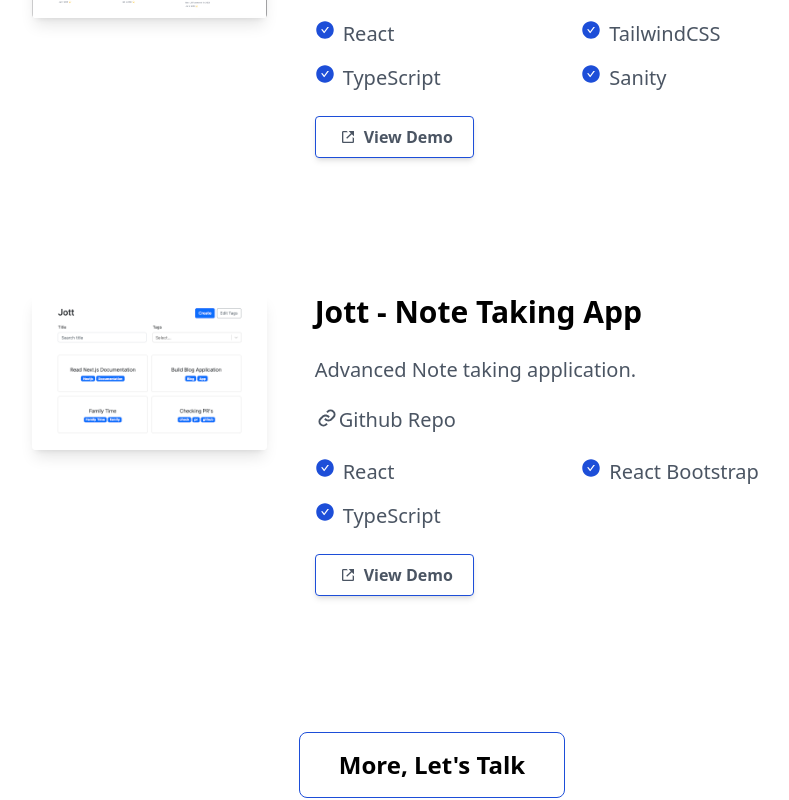
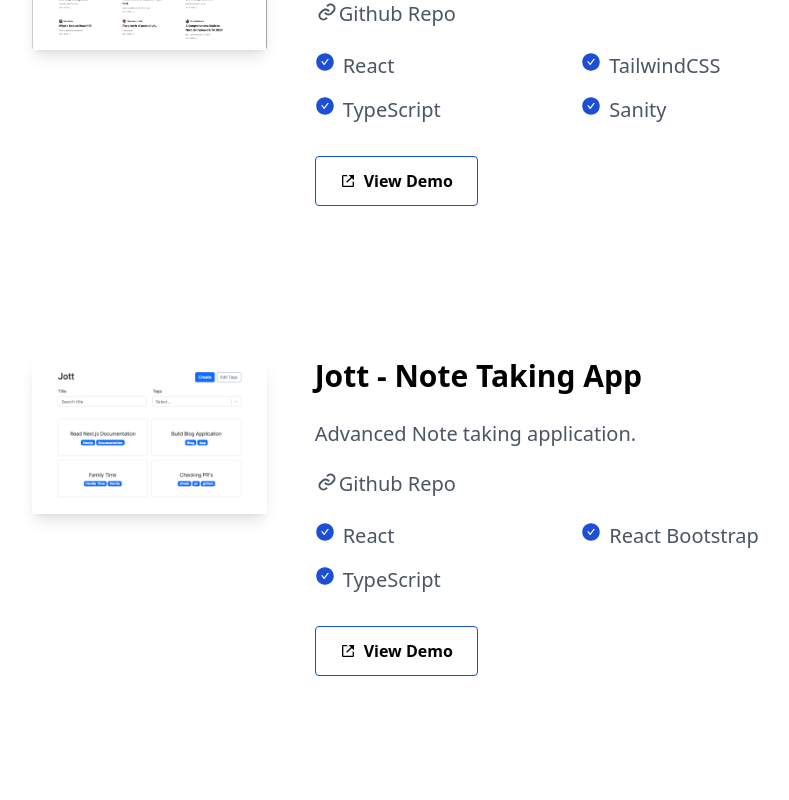
Before and after one commit to renmission/renatomission, a Next.js app: page / in a window 1280 px wide. Shown: the part 2000-2800 px from the top of the page, without its empty margins (208-997 px from the left). Built offline with nearby package versions, Linux system fonts and the light colour scheme.

Commit message:
refactor pf

```diff
--- a/components/Portfolio.tsx
+++ b/components/Portfolio.tsx
@@ -109,11 +109,11 @@
               ))}
             </div>
 
-            <div className="py-2">
+            <div className="py-6">
               <Link href={'https://jott-eight.vercel.app/'} target="_blank">
-                <button className="bg-transparent font-semibold text-gray-600 px-10 mt-2 py-4 sm:py-2 sm:px-4 border border-blue-700 hover:bg-blue-700 rounded hover:text-white transition-all ease-in-out shadow-md">
-                  <div className="flex justify-between px-1 ">
-                    <span className="mr-2 mt-1 pl-1">
+                <button className="text-md text-center font-semibold py-3 px-6 text-black hover:text-white cursor-pointer hover:bg-blue-700 transition ease-in-out delay-150 border border-blue-700 rounded">
+                  <div className="flex items-center">
+                    <span className="mr-2">
                       <BiLinkExternal />
                     </span>
                     <span>View Demo</span>
@@ -125,203 +125,11 @@
         </section>
       ))}
 
-      {/* <section className="grid gap-12 sm:grid-cols-3 py-16">
-        <div className="col-span-2 sm:col-span-1 hidden sm:block">
-          <Image src={jott} alt="Jott - Note Taking App" className="rounded shadow-lg" />
-        </div>
-        <div className="sm:col-span-2">
-          <h2 className="text-3xl font-semibold pb-6 text-black">
-            Jott - Note Taking App
-          </h2>
-          <p className="text-xl pb-3 leading-8 max-w-4xl text-gray-600">
-            Advanced Note taking application.
-          </p>
-          <div className="py-2">
-            <Link href="https://github.com/renmission/jott" legacyBehavior>
-              <a className="text-gray-600 hover:text-blue-700 transition-all ease-in-out" target="_blank">
-                <div className="flex flex-row">
-                  <span className="text-2xl">
-                    <BiLink />
-                  </span>
-                  <span className="text-xl"> Github Repo</span>
-                </div>
-              </a>
-            </Link>
-          </div>
-
-          <div className="grid grid-cols-2 gap-6 sm:gap-4 py-4 text-gray-600">
-            <div className="flex flex-row">
-              <span className="text-2xl pr-2 text-blue-700">
-                <AiFillCheckCircle />
-              </span>
-              <span className="text-xl"> ReactJS</span>
-            </div>
-            <div className="flex flex-row">
-              <span className="text-2xl pr-2 text-blue-700">
-                <AiFillCheckCircle />
-              </span>
-              <span className="text-xl"> React Bootstrap</span>
-            </div>
-            <div className="flex flex-row">
-              <span className="text-2xl pr-2 text-blue-700">
-                <AiFillCheckCircle />
-              </span>
-              <span className="text-xl"> TypeScript</span>
-            </div>
-          </div>
-
-          <div className="py-2">
-            <Link href={"https://jott-eight.vercel.app/"} target="_blank">
-              <button className="bg-transparent font-semibold text-gray-600 px-10 py-4 sm:py-2 sm:px-4 border border-blue-700 hover:bg-blue-700 rounded hover:text-white transition-all ease-in-out shadow-md">
-                <div className="flex justify-between px-1 ">
-                  <span className="mr-2 mt-1 pl-1">
-                    <BiLinkExternal />
-                  </span>
-                  <span>View Demo</span>
-                </div>
-              </button>
-            </Link>
-          </div>
-        </div>
-      </section> */}
-
-      {/* <section className="grid gap-12 sm:grid-cols-3 py-16">
-        <div className="sm:col-span-2">
-          <h2 className="text-3xl font-semibold pb-6 text-black">
-            Medium Clone
-          </h2>
-          <p className="text-xl pb-3 leading-8 max-w-4xl text-gray-700">
-            Medium clone using updated technologies with
-            <span className="text-blue-700"> front-end </span> and
-            <span className="text-blue-700"> back-end </span>.
-          </p>
-          <div className="py-2">
-            <Link
-              href="https://github.com/renmission/medium-clone"
-              legacyBehavior
-            >
-              <a className="text-gray-600 hover:text-blue-700 transition-all ease-in-out" target="_blank">
-                <div className="flex flex-row">
-                  <span className="text-2xl">
-                    <BiLink />
-                  </span>
-                  <span className="text-xl"> Github Repo</span>
-                </div>
-              </a>
-            </Link>
-          </div>
-
-          <div className="grid grid-cols-2 gap-4 py-4 text-gray-700">
-            <div className="flex flex-row">
-              <span className="text-2xl pr-2 text-blue-700">
-                <AiFillCheckCircle />
-              </span>
-              <span className="text-xl"> ReactJS / TypeScript</span>
-            </div>
-            <div className="flex flex-row">
-              <span className="text-2xl pr-2 text-blue-700">
-                <AiFillCheckCircle />
-              </span>
-              <span className="text-xl"> NextJS</span>
-            </div>
-            <div className="flex flex-row">
-              <span className="text-2xl pr-2 text-blue-700">
-                <AiFillCheckCircle />
-              </span>
-              <span className="text-xl"> TailwindCSS</span>
-            </div>
-            <div className="flex flex-row">
-              <span className="text-2xl pr-2 text-blue-700">
-                <AiFillCheckCircle />
-              </span>
-              <span className="text-xl"> Sanity</span>
-            </div>
-          </div>
-
-          <div className="py-2">
-            <Link href={"https://github.com/renmission"} target="_blank">
-              <button className="bg-transparent font-semibold text-gray-600 px-10 py-4 sm:py-2 sm:px-4 border border-blue-700 hover:bg-blue-700 rounded  hover:text-white transition-all ease-in-out shadow-md">
-                <div className="flex justify-between px-1 ">
-                  <span className="mr-2 mt-1 pl-1">
-                    <BiLinkExternal />
-                  </span>
-                  <span>View Demo</span>
-                </div>
-              </button>
-            </Link>
-          </div>
-        </div>
-        <div className="col-span-3 sm:col-span-1 hidden sm:block">
-          <Image src={mediumClone} alt="Medium Clone" className="rounded shadow-lg" />
-        </div>
-      </section> */}
-
-      {/* <section className="grid gap-12 sm:grid-cols-3 py-16">
-        <div className="col-span-2 sm:col-span-1 hidden sm:block">
-          <Image src={mediumClone} alt="Jott - Note Taking App" className="rounded shadow-lg" />
-        </div>
-        <div className="sm:col-span-2">
-          <h2 className="text-3xl font-semibold pb-6 text-black">
-          Medium Clone
-          </h2>
-          <p className="text-xl pb-3 leading-8 max-w-4xl text-gray-600">
-          Medium clone using updated technologies with
-            <span className="text-blue-700"> front-end </span> and
-            <span className="text-blue-700"> back-end </span>.
-          </p>
-          <div className="py-2">
-            <Link href="https://github.com/renmission/jott" legacyBehavior>
-              <a className="text-gray-600 hover:text-blue-700 transition-all ease-in-out" target="_blank">
-                <div className="flex flex-row">
-                  <span className="text-2xl">
-                    <BiLink />
-                  </span>
-                  <span className="text-xl"> Github Repo</span>
-                </div>
-              </a>
-            </Link>
-          </div>
-
-          <div className="grid grid-cols-2 gap-6 sm:gap-4 py-4 text-gray-600">
-            <div className="flex flex-row">
-              <span className="text-2xl pr-2 text-blue-700">
-                <AiFillCheckCircle />
-              </span>
-              <span className="text-xl"> ReactJS</span>
-            </div>
-            <div className="flex flex-row">
-              <span className="text-2xl pr-2 text-blue-700">
-                <AiFillCheckCircle />
-              </span>
-              <span className="text-xl"> React Bootstrap</span>
-            </div>
-            <div className="flex flex-row">
-              <span className="text-2xl pr-2 text-blue-700">
-                <AiFillCheckCircle />
-              </span>
-              <span className="text-xl"> TypeScript</span>
-            </div>
-          </div>
-
-          <div className="py-2">
-            <Link href={"https://jott-eight.vercel.app/"} target="_blank">
-              <button className="bg-transparent font-semibold text-gray-600 px-10 py-4 sm:py-2 sm:px-4 border border-blue-700 hover:bg-blue-700 rounded hover:text-white transition-all ease-in-out shadow-md">
-                <div className="flex justify-between px-1 ">
-                  <span className="mr-2 mt-1 pl-1">
-                    <BiLinkExternal />
-                  </span>
-                  <span>View Demo</span>
-                </div>
-              </button>
-            </Link>
-          </div>
-        </div>
-      </section> */}
 
       <div className="py-16">
         <div className="max-w-7xl md:w-1/3 mx-auto">
           <Link href={'#getIntouch'}>
-            <h2 className="text-2xl text-center font-semibold p-4 text-black hover:text-white cursor-pointer hover:bg-blue-700 transition ease-in-out delay-150 border border-blue-700 rounded-lg">
+            <h2 className="text-2xl text-center font-semibold p-4 text-black hover:text-white cursor-pointer hover:bg-blue-700 transition ease-in-out delay-150 border border-blue-700 rounded">
               More, Let&apos;s Talk
             </h2>
           </Link>
```
